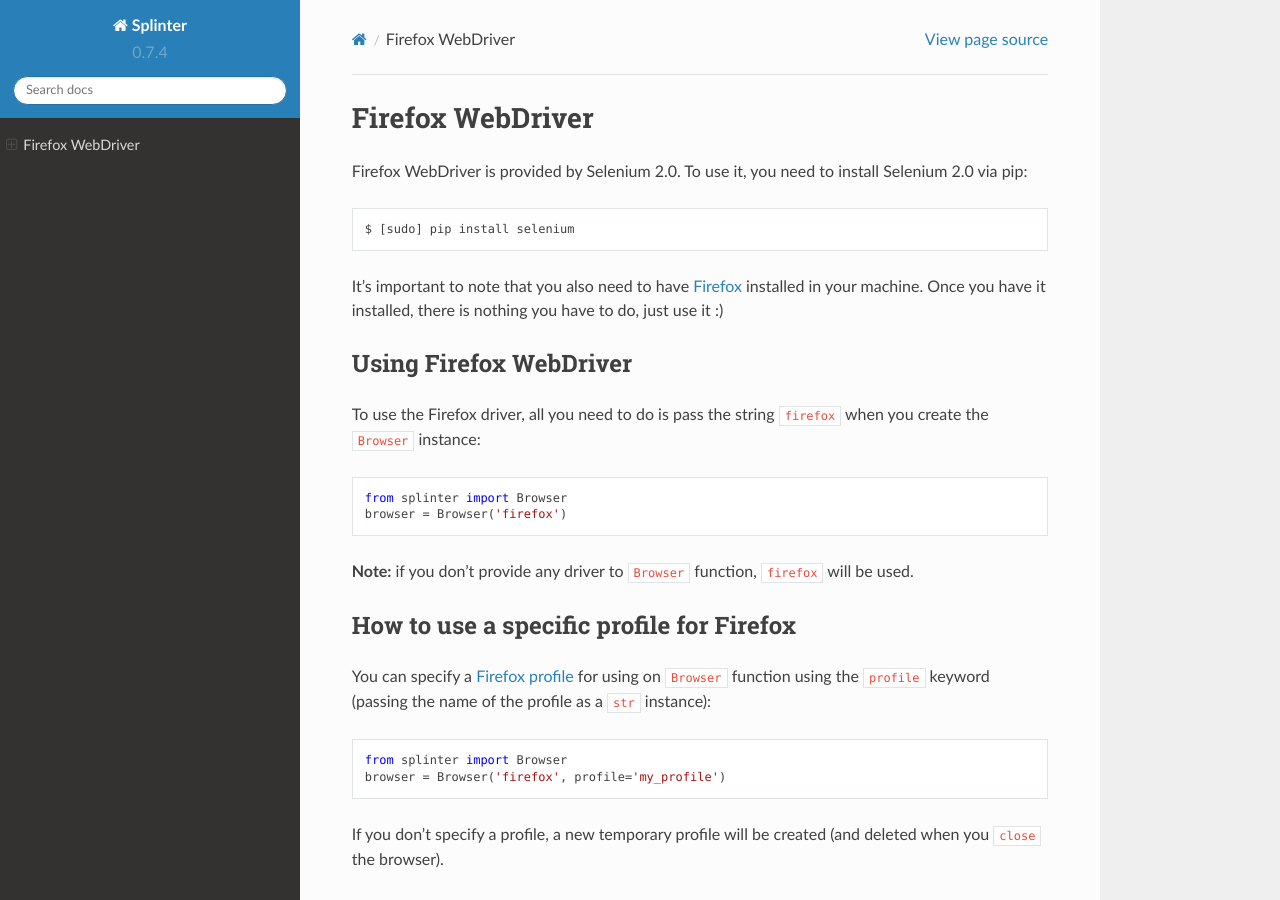
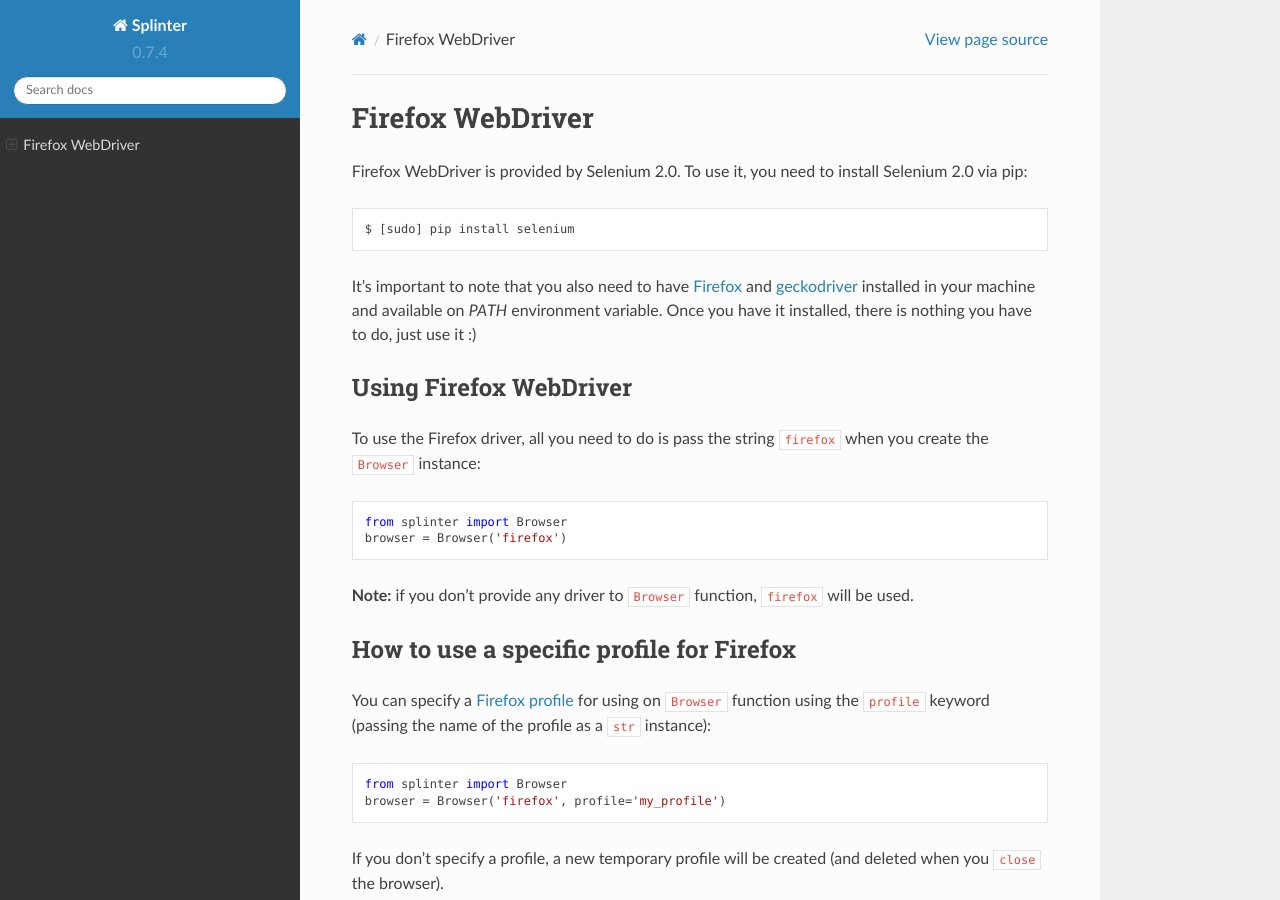
Before and after one commit to cobrateam/splinter, a Sphinx documentation site: the page built from docs/drivers/firefox.rst, in a window 1280 px wide and 900 px high. Built offline with Sphinx 7.4.7 and the Read the Docs theme 2.0.0, drawn with Linux system fonts in a browser that asks for light colours.

Commit message:
add geckodriver note on Firefox WebDriver docs

```diff
--- a/docs/drivers/firefox.rst
+++ b/docs/drivers/firefox.rst
@@ -20,7 +20,8 @@
 
     $ [sudo] pip install selenium
 
-It's important to note that you also need to have `Firefox <http://firefox.com>`_ installed in your machine.
+
+It's important to note that you also need to have `Firefox <http://firefox.com>`_ and `geckodriver <https://github.com/mozilla/geckodriver/releases>`_ installed in your machine and available on `PATH` environment variable.
 Once you have it installed, there is nothing you have to do, just use it :)
 
 Using Firefox WebDriver
```
